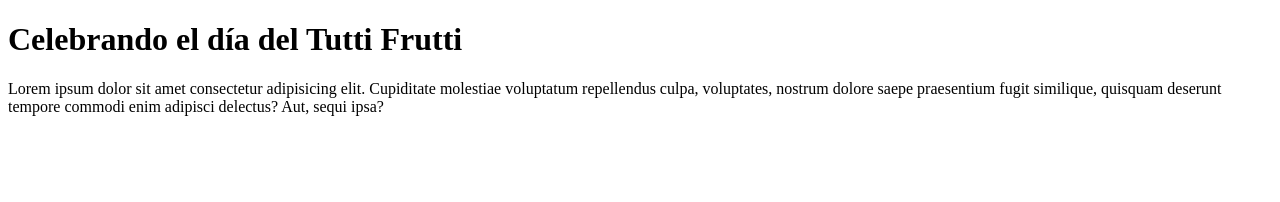
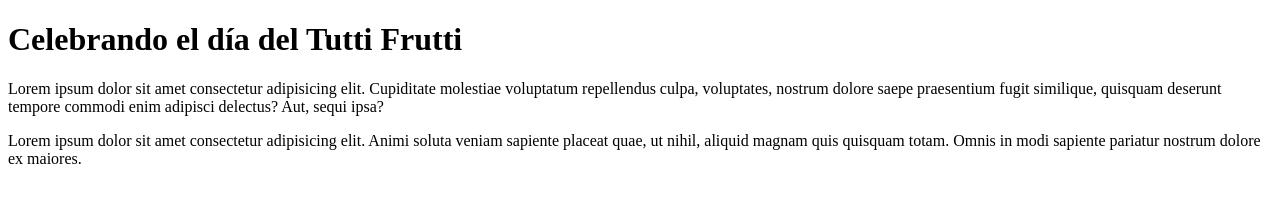
Before and after one commit to TheRacerMichael/gitClase3, a plain HTML site: page index.html in a window 1280 px wide. Drawn offline with Linux system fonts and the light colour scheme.

Commit message:
agregando un tercer párrafo

```diff
--- a/index.html
+++ b/index.html
@@ -10,7 +10,10 @@
     <h1> Celebrando el día del Tutti Frutti</h1>
     <main>
         <div class="uno">
-            <p> Lorem ipsum dolor sit amet consectetur adipisicing elit. Cupiditate molestiae voluptatum repellendus culpa, voluptates, nostrum dolore saepe praesentium fugit similique, quisquam deserunt tempore commodi enim adipisci delectus? Aut, sequi ipsa?
+            <p> Lorem ipsum dolor sit amet consectetur         adipisicing elit. Cupiditate molestiae voluptatum repellendus culpa, voluptates, nostrum dolore saepe praesentium fugit similique, quisquam deserunt tempore commodi enim adipisci delectus? Aut, sequi ipsa?
+            </p>
+            <p>
+               Lorem ipsum dolor sit amet consectetur adipisicing elit. Animi soluta veniam sapiente placeat quae, ut nihil, aliquid magnam quis quisquam totam. Omnis in modi sapiente pariatur nostrum dolore ex maiores.
             </p>
         </div>
     </main>
```
